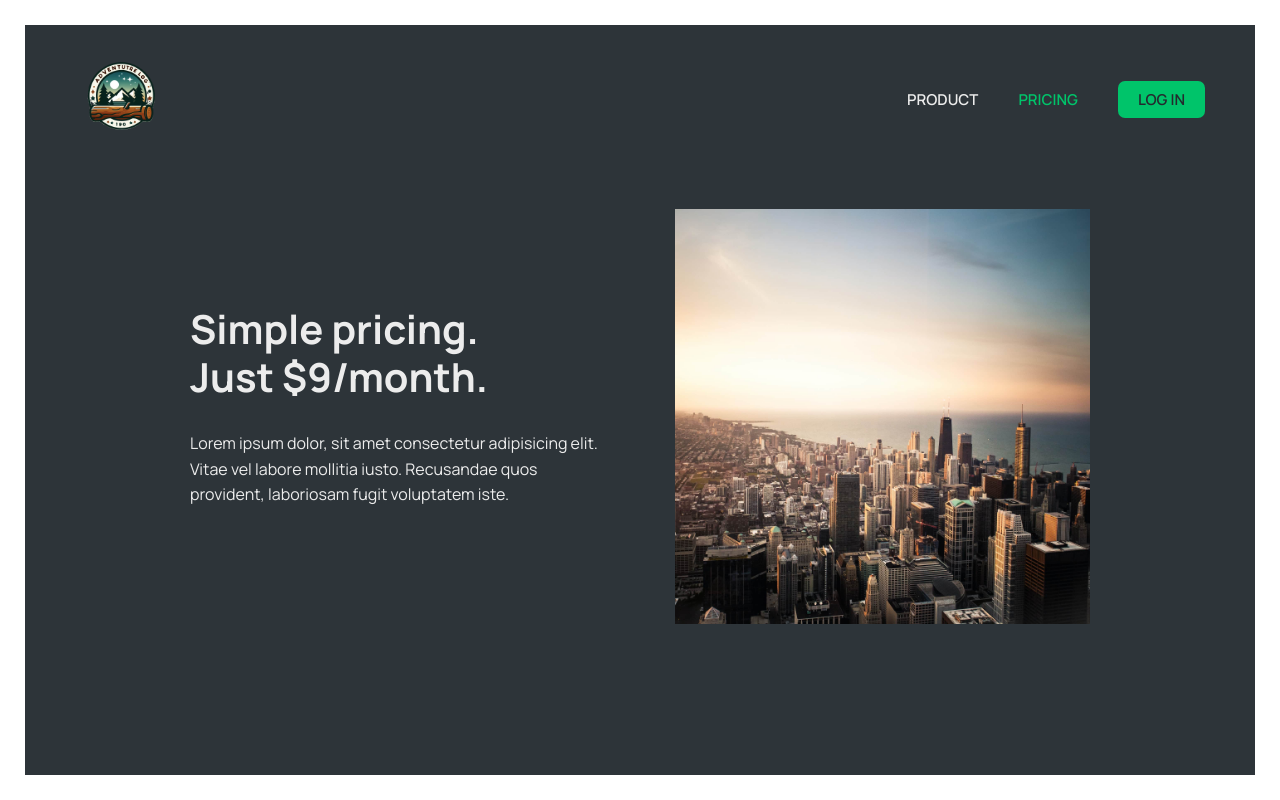
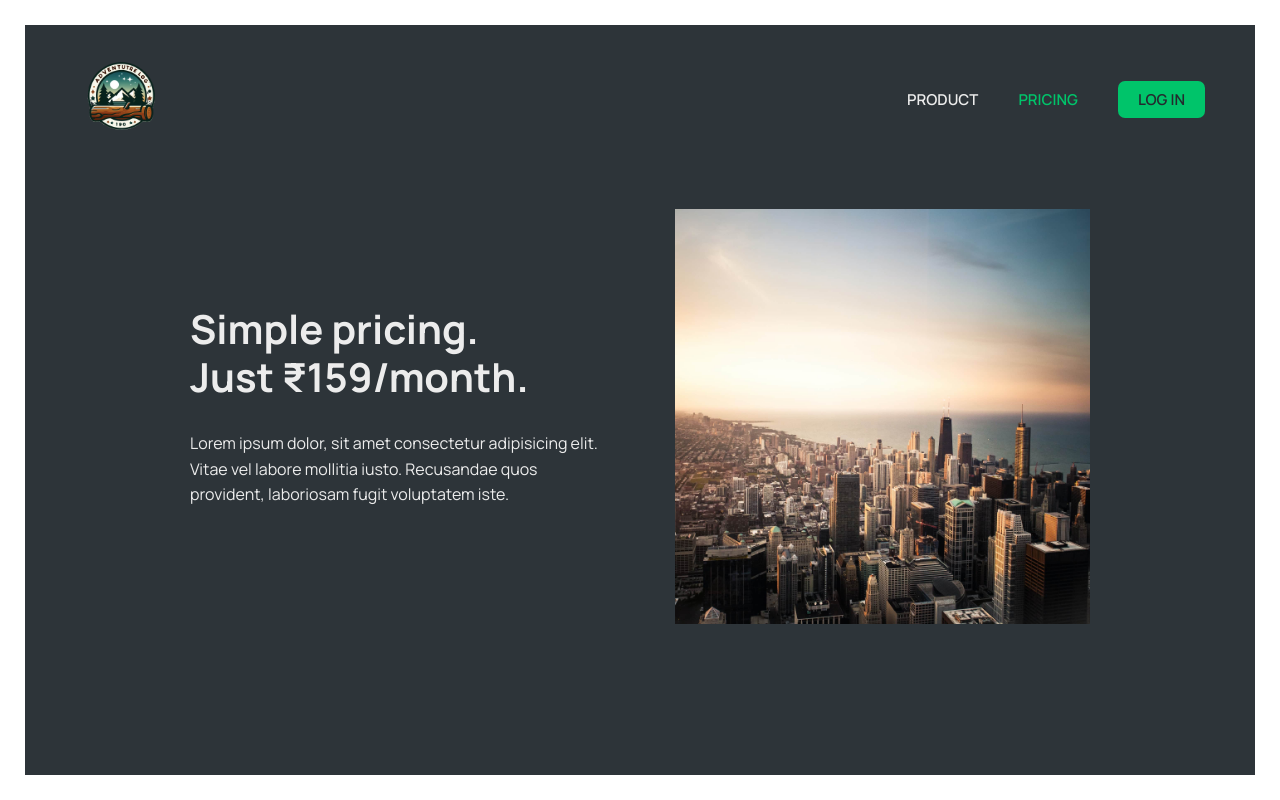
Before and after one commit to ace-cltr/adventure-log, a React (Vite) app: page /pricing in a window 1280 px wide. Built offline with nearby package versions, Linux system fonts and the light colour scheme; data requests are answered from the project's data file.

Commit message:
added logo and temp server for initial data

```diff
--- a/src/pages/Homepage.jsx
+++ b/src/pages/Homepage.jsx
@@ -10,7 +10,7 @@ export default function Homepage() {
         <h1>
           You travel the world.
           <br />
-          WorldWise keeps track of your adventures.
+          Adventure Log keeps track of your adventures.
         </h1>
         <h2>
           A world map that tracks your footsteps into every city you can think
--- a/src/pages/Pricing.jsx
+++ b/src/pages/Pricing.jsx
@@ -11,7 +11,7 @@ export default function Product() {
           <h2>
             Simple pricing.
             <br />
-            Just $9/month.
+            Just ₹159/month.
           </h2>
           <p>
             Lorem ipsum dolor, sit amet consectetur adipisicing elit. Vitae vel
```
